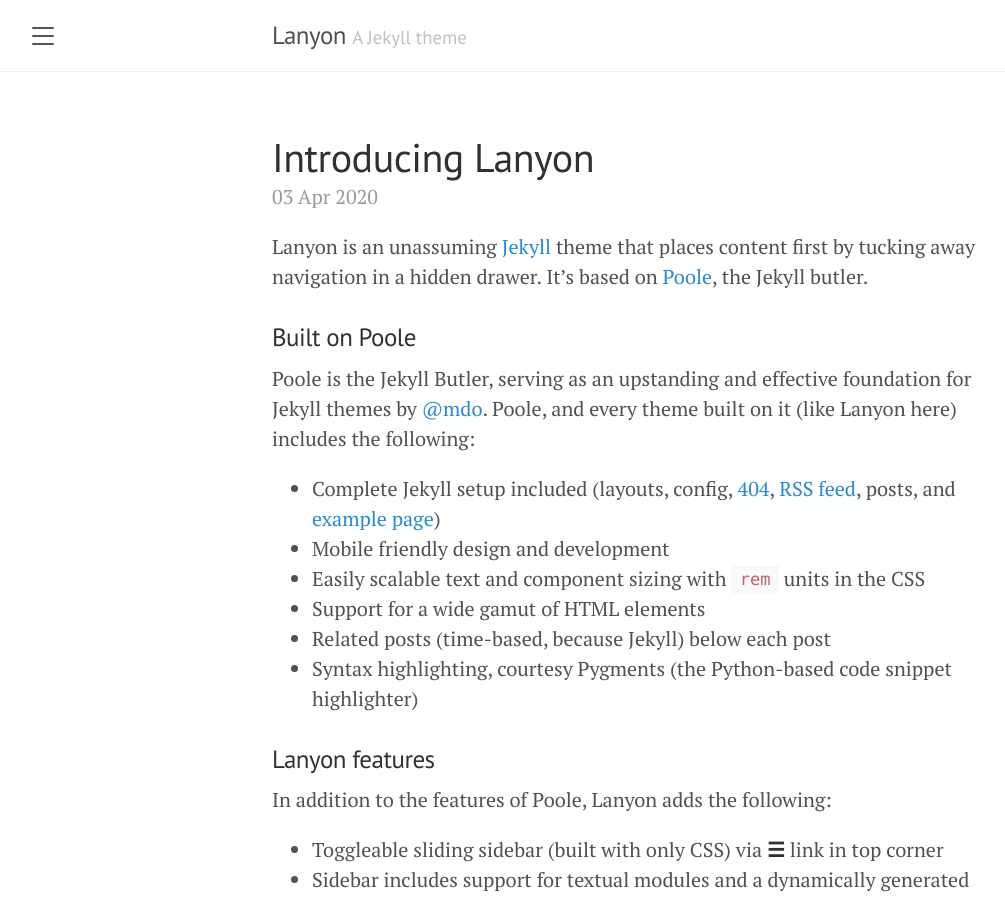
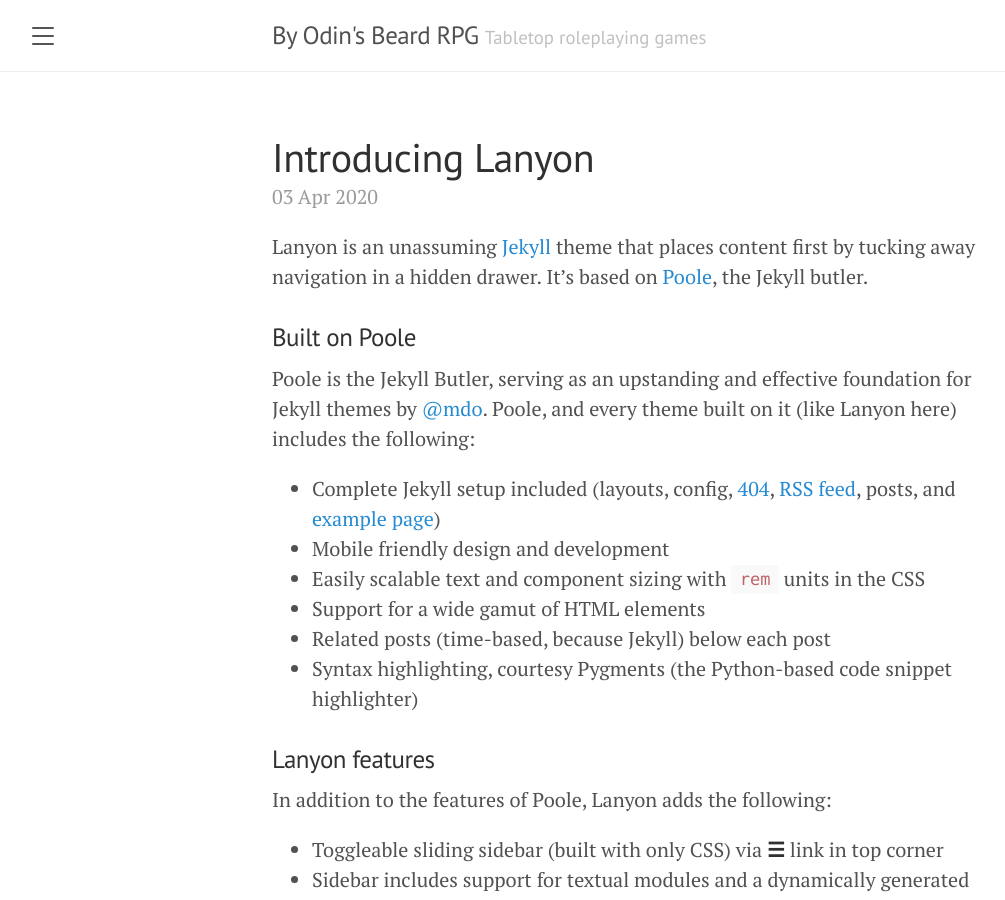
Before and after one commit to byodinsbeardrpg/byodinsbeardrpg.github.io, a Jekyll site: the page built from index.html, in a window 1280 px wide and 900 px high. Shown: the whole window, without its empty margins (8-1013 px from the left). Built offline with Jekyll 4.4.1, drawn with Linux system fonts in a browser that asks for light colours; the list of posts is cut into pages by our own code.

Commit message:
Update _config.yml

```diff
--- a/_config.yml
+++ b/_config.yml
@@ -1,6 +1,6 @@
 # Setup
-title:               Lanyon
-tagline:             'A Jekyll theme'
+title:               By Odin's Beard RPG
+tagline:             'Tabletop roleplaying games'
 description:         'A reserved <a href="https://jekyllrb.com" target="_blank">Jekyll</a> theme that places the utmost gravity on content with a hidden drawer. Made by <a href="https://twitter.com/mdo" target="_blank">@mdo</a>.'
 url:                 https://byodinsbeardrpg.github.io
 baseurl:             ''
```
